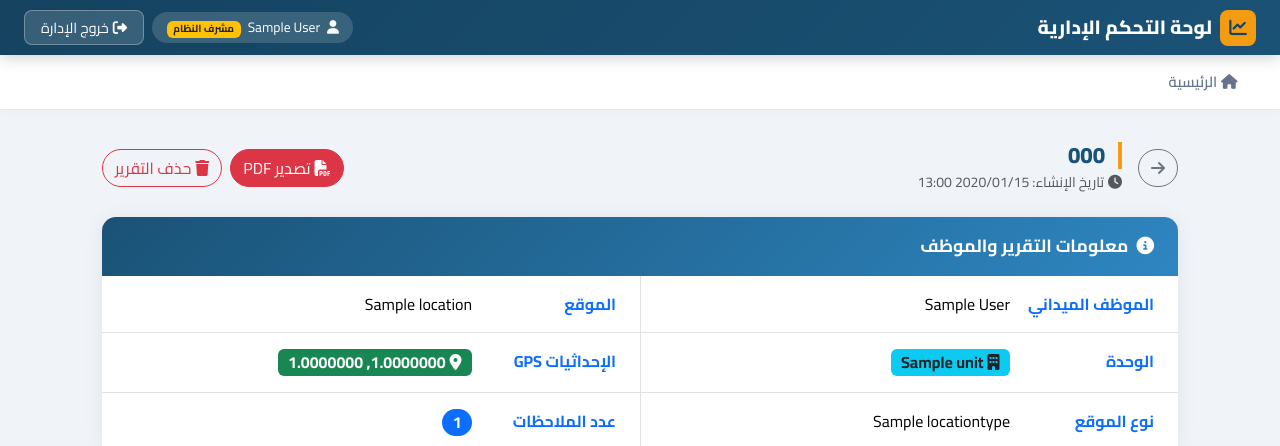
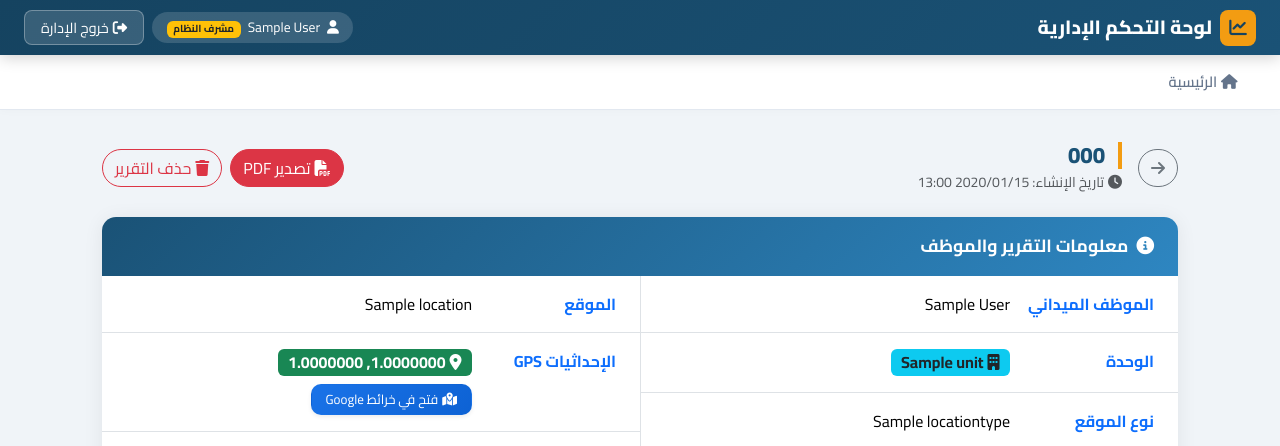
Before and after one commit to medhatelawady23-stack/Missin2, a Django app: page /admin/reports/1/ in a window 1280 px wide. Shown: the top 446 px of the page. Run offline with Django 5.2, Linux system fonts and the light colour scheme; a user stored in the database is signed in; tables that the repository leaves empty hold one stand-in row (values such as "Sample post"); grey boxes marked "Sample" are stand-in pictures.

Commit message:
Add Google Maps button to admin dashboard report detail view

```diff
--- a/templates/dashboard/reports/detail.html
+++ b/templates/dashboard/reports/detail.html
@@ -76,7 +76,16 @@
                             <th class="ps-4 py-3 text-primary">الإحداثيات GPS</th>
                             <td class="py-3">
                                 {% if report.has_gps %}
-                                <span class="badge bg-success fs-6"><i class="fas fa-location-dot me-1"></i>{{ report.latitude }}, {{ report.longitude }}</span>
+                                <span class="badge bg-success fs-6 d-inline-block mb-2">
+                                    <i class="fas fa-location-dot me-1"></i>{{ report.latitude }}, {{ report.longitude }}
+                                </span>
+                                <br>
+                                <a href="https://www.google.com/maps?q={{ report.latitude|stringformat:'.7f' }},{{ report.longitude|stringformat:'.7f' }}"
+                                   target="_blank"
+                                   class="btn btn-sm fw-700 text-white shadow-sm"
+                                   style="background: linear-gradient(135deg, #1a73e8 0%, #0d62d4 100%); border-radius: 10px; font-size: 0.82rem; padding: 5px 14px;">
+                                    <i class="fas fa-map-location-dot me-1"></i>فتح في خرائط Google
+                                </a>
                                 {% else %}
                                 <span class="badge bg-secondary">غير مسجل</span>
                                 {% endif %}
```
